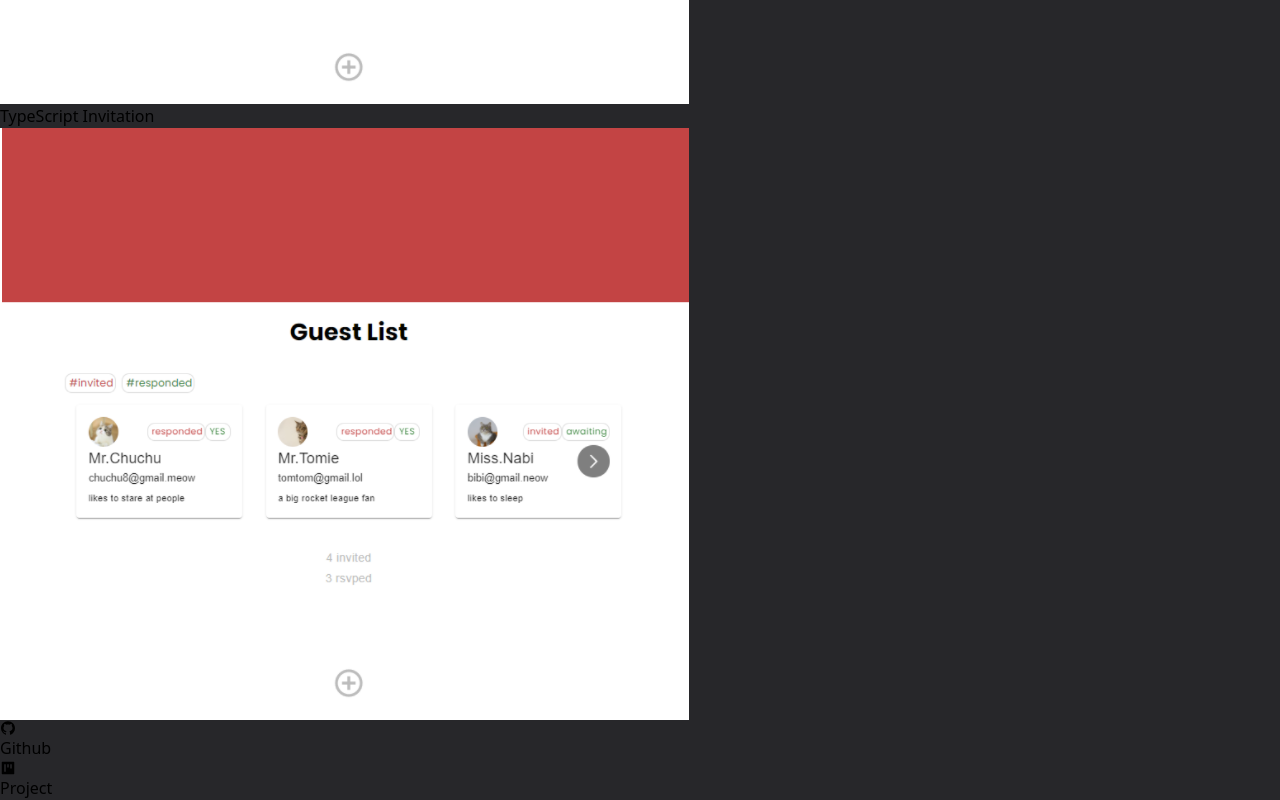
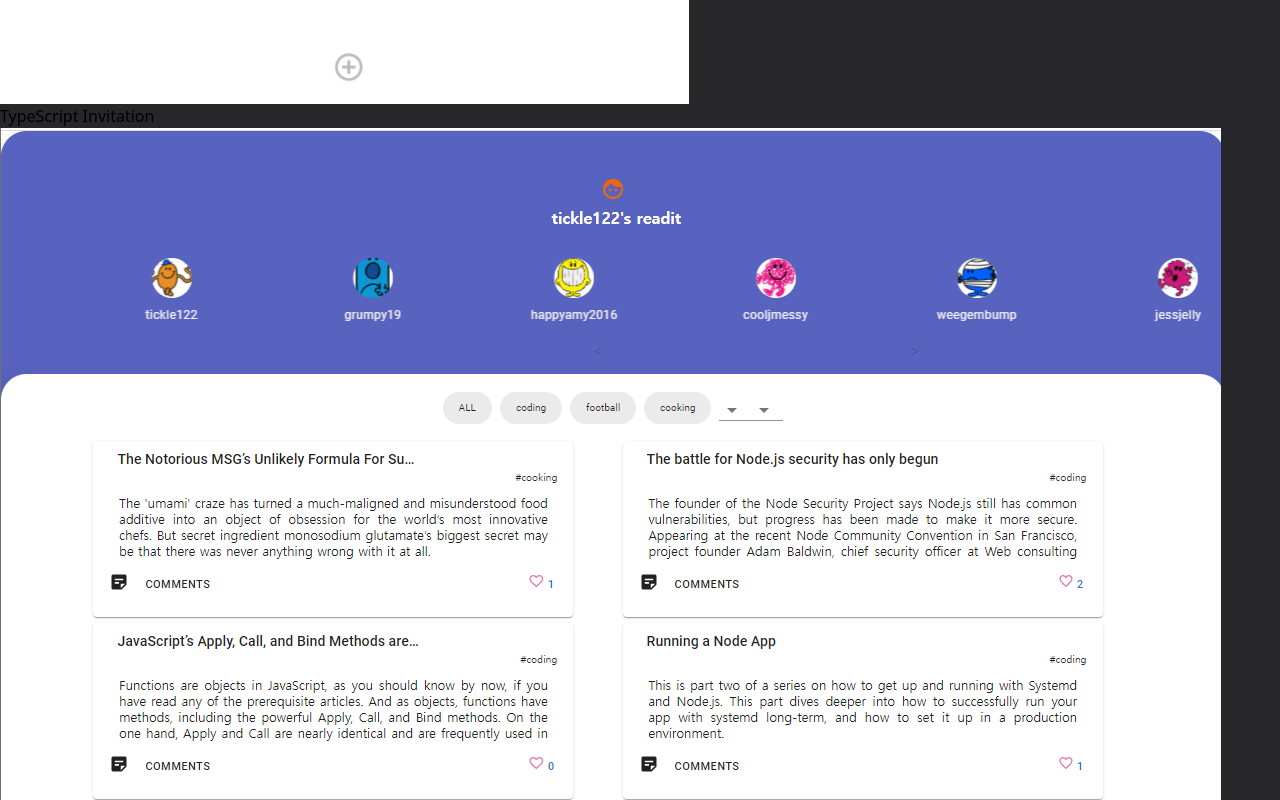
Before and after one commit to esther615kim/ek-portfolio, a React (Create React App) app: page / in a window 1280 px wide. Shown: the part 720-1520 px from the top of the page. Built offline with nearby package versions, Linux system fonts and the light colour scheme; a web font is replaced by a local one.

Commit message:
feat: add showDetails function

```diff
--- a/src/components/Cards/Work/ProjectCard.tsx
+++ b/src/components/Cards/Work/ProjectCard.tsx
@@ -1,40 +1,70 @@
-import React, { FunctionComponent } from "react";
+import React, { FunctionComponent, useState } from "react";
 import { IProject } from "../../../../types";
-import {Link} from "react-router-dom";
-import { AiFillGithub, AiFillProject } from "react-icons/ai";
+import { Link } from "react-router-dom";
+import {
+  AiFillGithub,
+  AiOutlineFundProjectionScreen,
+  AiOutlineCloseCircle,
+} from "react-icons/ai";
 
 const ProjectCard: FunctionComponent<{
   project: IProject;
 }> = ({
-  project: { name, image_url, category, description, github_url,technologies, deployed_url },
+  project: {
+    name,
+    image_url,
+    category,
+    description,
+    github_url,
+    technologies,
+    deployed_url,
+  },
 }) => {
+  const [displayDetails, setDisplayDetails] = useState<boolean>(false);
+
+  const handleClickShowDetails = ()=>{
+      console.log("show more!")
+      setDisplayDetails(prev => !prev);
+  }
   return (
     <div className="text-stone-200 bg-zinc-800">
       <div>
-        <img className="object-cover h-50 w-100 cursor-pointer rounded-sm" src={image_url} alt={name} />
+        <img
+          className="object-cover h-50 w-100 cursor-pointer rounded-sm"
+          src={image_url}
+          alt={name}
+          onClick={handleClickShowDetails}
+        />
         <p className="p-2"> {name}</p>
       </div>
 
       {/* details */}
+      {displayDetails && (
         <div className="grid md:grid-cols-2">
           <div>
-            <img src={image_url} alt={name}/>
+            <img src={image_url} alt={name} />
             <a href={github_url}>
-                <AiFillGithub/> <span>Github</span>
+              <AiFillGithub /> <span>Github</span>
             </a>
             <a href={github_url}>
-                <AiFillProject/> <span>Project</span>
+              <AiOutlineFundProjectionScreen /> <span>Project</span>
             </a>
           </div>
           <div>
             <h3>{name}</h3>
             <h4>{description}</h4>
             <div>
-                    {technologies.map(item=>(<span key={item}>{item}</span>))}
+              {technologies.map((item) => (
+                <span key={item}>{item}</span>
+              ))}
             </div>
           </div>
-
+          {/* remove button */}
+          <button onClick={handleClickShowDetails}>
+            <AiOutlineCloseCircle />
+          </button>
         </div>
+      )}
     </div>
   );
 };
```
Lines whose indentation alone changed are shown as unchanged.
